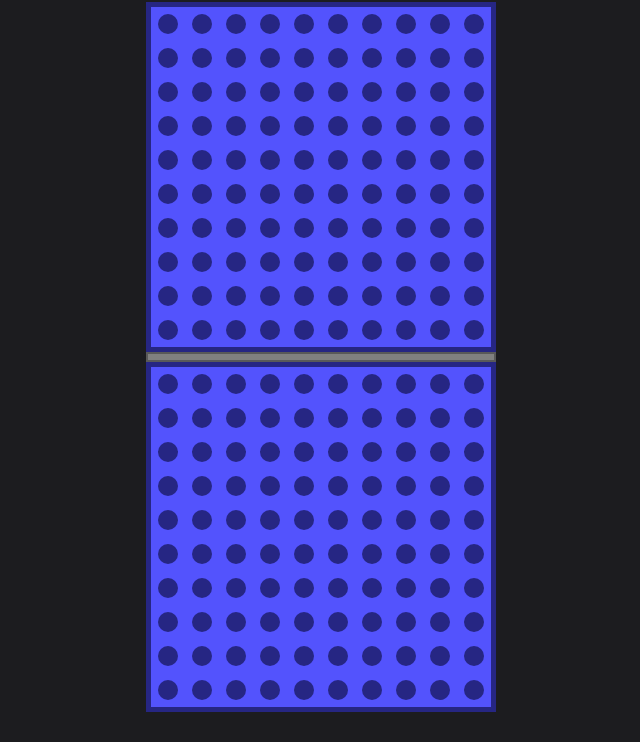
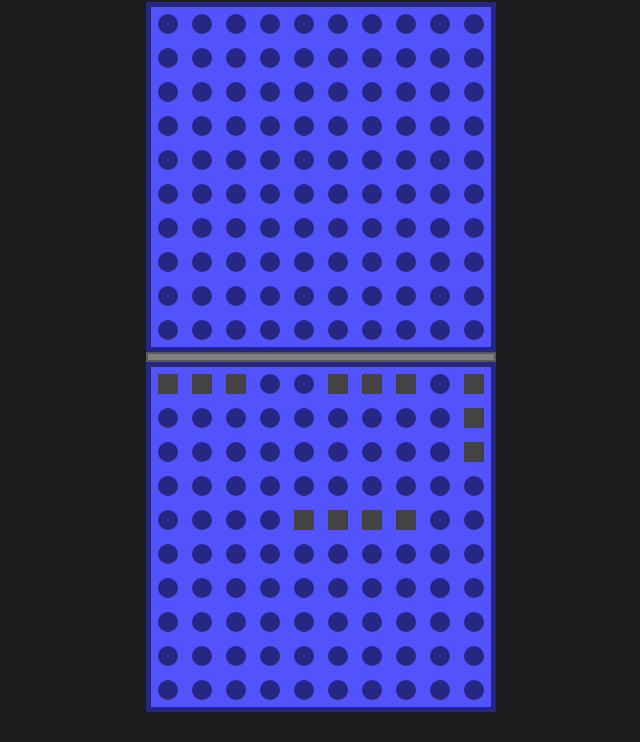
Before and after one commit to GravityCodes/battleship-game, a website built with webpack: page src/template.html in a window 1280 px wide. Shown: the part 58-800 px from the top of the page, without its empty margins (319-959 px from the left). Built offline with nearby package versions, Linux system fonts and the light colour scheme.

Commit message:
feat: create renderBoard function

```diff
--- /dev/null
+++ b/src/components/renderBoard.js
@@ -0,0 +1,21 @@
+/*
+    Add a class called ship to a cell in the game board that will represent a part of the ship.
+*/
+
+export const renderBoard = (board) => {
+
+    // Get the coords of each block on the board and translate it to the screen's board.
+    const $playerBoard = document.querySelectorAll("#player-board .grid-dot");
+
+    console.log($playerBoard)
+
+
+    for(let i = 0; i < 10; i++){
+        for(let j = 0; j< 10; j++){
+            if(board[i][j] != 0){
+                $playerBoard[Number(`${i}${j}`)].classList.add("ship");
+            }
+        }
+    }
+
+}
--- a/src/modules/gameDriver.js
+++ b/src/modules/gameDriver.js
@@ -2,6 +2,10 @@ import {HumanPlayer, ComputerPlayer} from "./player.js"
 import { displayScreen } from "../components/gameDisplay.js"
 import reset from "../style/reset.css"
 import style from "../style/style.css"
+import { initGame } from "./initGame.js";
 
 const $htmlContainer = document.querySelector("main");
+
 $htmlContainer.appendChild(displayScreen());
+
+initGame();
--- /dev/null
+++ b/src/modules/initGame.js
@@ -0,0 +1,20 @@
+import { HumanPlayer, ComputerPlayer } from "./player.js";
+import {renderBoard} from "../components/renderBoard.js";
+
+export const initGame = () => {
+    const player = new HumanPlayer();
+    const cpu = new ComputerPlayer();
+
+    player.gameBoard.placeShipHorizontal(3,[0,0]);
+    player.gameBoard.placeShipHorizontal(3,[0,5]);
+    player.gameBoard.placeShipVertical(3,[0,9]);
+    player.gameBoard.placeShipHorizontal(4,[4,4]);
+
+    cpu.gameBoard.placeShipHorizontal(3,[0,0]);
+    cpu.gameBoard.placeShipHorizontal(3,[0,5]);
+    cpu.gameBoard.placeShipVertical(3,[0,9]);
+    cpu.gameBoard.placeShipHorizontal(4,[4,4]);
+
+    renderBoard(player.gameBoard.board);
+
+}
--- a/src/modules/player.js
+++ b/src/modules/player.js
@@ -2,18 +2,18 @@ import GameBoard from "./gameboard.js"
 
 class Player {
     constructor(){
-        this.board = new GameBoard();
+        this.gameBoard = new GameBoard();
     }
 }
 
 export class HumanPlayer extends Player {
     constructor(){
-        super().board;
+        super().gameBoard;
     }
 }
 
 export class ComputerPlayer extends Player {
     constructor() {
-        super().board;
+        super().gameBoard;
     }
 }
--- a/src/style/style.css
+++ b/src/style/style.css
@@ -30,6 +30,12 @@ body {
     border-radius: 10px;
 }
 
+.ship {
+    background-color: rgb(68, 67, 67);
+    border-radius: 0;
+    width: 20px;
+}
+
 #divider {
     background-color: grey;
     height: 10px;
```
Also changed, not shown: test/initGame.test.js (added).
